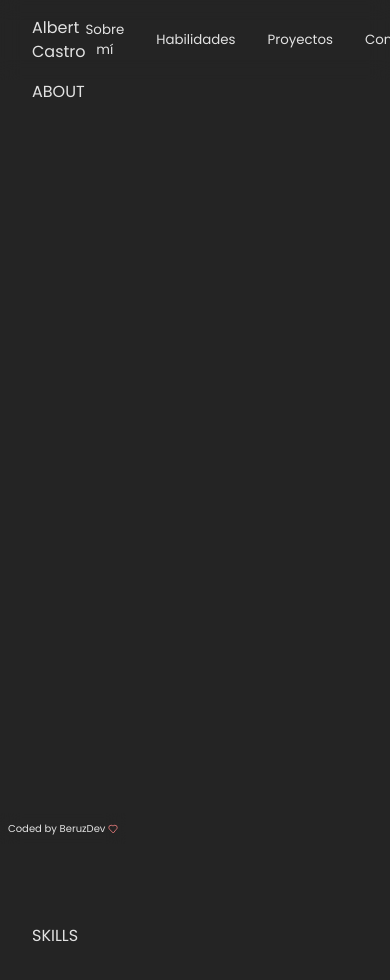
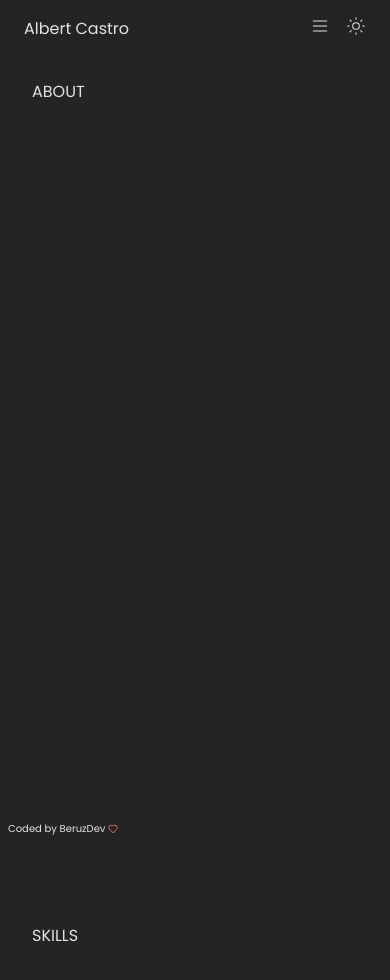
Before and after one commit to BeruzDev/react-portfolio, a React (Vite) app: page / in a window 390 px wide. Shown: the top 980 px of the page. Built offline with nearby package versions, Linux system fonts and the light colour scheme.

Commit message:
Navbar✅

```diff
--- a/src/App.css
+++ b/src/App.css
@@ -21,6 +21,10 @@
   text-rendering: optimizeLegibility;
   -webkit-font-smoothing: antialiased;
   -moz-osx-font-smoothing: grayscale;
+
+  ::-webkit-scrollbar{
+    width: 0;
+  }
 }
 
 * {
@@ -81,6 +85,19 @@
   }
 }
 
+@media (min-width: 2560px) {
+  .app{
+    section{
+      padding: 5rem 15%;
+    }
+
+    footer{
+      padding: .5rem 15%;
+    }
+
+  }
+}
+
 /*
 MEDIA QUERYS
 
@@ -88,13 +105,8 @@ MEDIA QUERYS
 
 }
 
-@media (min-width: 900px) and (max-width: 1439px) {
+
+@media (min-width: 2560px) {
 
 }
-
-@media (min-width: 1440px) {
-
-}
-
-
 */
--- a/src/components/Navbar/Navbar.jsx
+++ b/src/components/Navbar/Navbar.jsx
@@ -1,11 +1,15 @@
 import React from 'react'
 import '../../Styles/Navbar.css'
-import { Sun, SunMoon } from 'lucide-react'
+import { useHamburguer } from '../../hooks/useHamburguer.js'
+import { Sun, SunMoon, Menu, X } from 'lucide-react'
 
 const Navbar = ({ toggleTheme, isDark }) => {
+  const { isMobile, isOpen, toggleMenu } = useHamburguer()
+
   return (
     <div className="navbar">
       <div className="logo">Albert Castro</div>
+      <div className="menu-cont">
         <div className="menu">
           <button
             className="menu-btn"
@@ -47,8 +51,67 @@ const Navbar = ({ toggleTheme, isDark }) => {
           >
             Contacto
           </button>
+        </div>
+        {isMobile && (
+          <button className="hamburguer-toggle" onClick={toggleMenu}>
+            {isOpen ? (
+              <X size={20} strokeWidth={1.25} />
+            ) : (
+              <Menu size={20} strokeWidth={1.25} />
+            )}
+          </button>
+        )}
+        {isOpen && (
+          <div className={`hamburguer ${isOpen ? 'open' : 'close'}`}>
             <button
-          className="menu-btn theme-btn"
+              className="menu-btn"
+              onClick={() => {
+                document
+                  .getElementById('about')
+                  .scrollIntoView({ behavior: 'smooth' })
+                toggleMenu()
+              }}
+            >
+              Sobre mí
+            </button>
+            <button
+              className="menu-btn"
+              onClick={() => {
+                document
+                  .getElementById('skills')
+                  .scrollIntoView({ behavior: 'smooth' })
+                toggleMenu()
+              }}
+            >
+              Habilidades
+            </button>
+            <button
+              className="menu-btn"
+              onClick={() => {
+                document
+                  .getElementById('projects')
+                  .scrollIntoView({ behavior: 'smooth' })
+                toggleMenu()
+              }}
+            >
+              Proyectos
+            </button>
+            <button
+              className="menu-btn"
+              onClick={() => {
+                document
+                  .getElementById('contact')
+                  .scrollIntoView({ behavior: 'smooth' })
+                toggleMenu()
+              }}
+            >
+              Contacto
+            </button>
+          </div>
+        )}
+        <div className="theme">
+          <button
+            className="theme-btn"
             onClick={toggleTheme}
             aria-label="Toggle theme"
           >
@@ -60,6 +123,7 @@ const Navbar = ({ toggleTheme, isDark }) => {
           </button>
         </div>
       </div>
+    </div>
   )
 }
 
--- /dev/null
+++ b/src/hooks/useHamburguer.js
@@ -0,0 +1,22 @@
+import { useState, useEffect } from 'react'
+
+export const useHamburguer = () => {
+  const [isMobile, setIsMobile] = useState(window.innerWidth <= 899)
+  const [isOpen, setIsOpen] = useState(false)
+
+  const updateWindowSize = () => {
+		setIsMobile(window.innerWidth <= 899)
+	}
+
+	useEffect(() => {
+		window.addEventListener('resize', updateWindowSize)
+
+		return () => {
+			window.removeEventListener('resize', updateWindowSize)
+		}
+	}, []);
+
+  const toggleMenu = () => setIsOpen((prev) => !prev)
+
+  return { isMobile, isOpen, toggleMenu }
+}
--- a/src/styles/Navbar.css
+++ b/src/styles/Navbar.css
@@ -1,4 +1,4 @@
-.navbar{
+.navbar {
   position: fixed;
   top: 0;
   left: 0;
@@ -6,30 +6,173 @@
   padding: 1rem 2rem;
   display: flex;
   justify-content: space-between;
+	align-items: center;
+
+	.logo{
+		font-size: 1rem;
+		padding: .5rem;
 		backdrop-filter: blur(10px);
+	}
 
-	.menu{
+  .menu-cont {
+		backdrop-filter: blur(10px);
+    display: flex;
+		align-items: center;
+    gap: 2rem;
+
+    .menu {
       display: flex;
       flex-direction: row;
       gap: 2rem;
 
-		.menu-btn{
+      .menu-btn {
+        background-color: transparent;
+        border: 0;
+        transition: transform 0.3s ease, color 0.3s ease;
+
+        &:hover {
+          cursor: pointer;
+          transform: scale(1.2);
+        }
+      }
+    }
+
+		.hamburguer{
+			display: none;
+		}
+
+    .theme{
+			display: flex;
+			align-items: flex-start;
+
+			.theme-btn {
+				background-color: transparent;
+				border: 0;
+				transition: transform 0.3s ease, color 0.3s ease;
+
+				&:hover {
+					color: darkkhaki;
+					cursor: pointer;
+					transform: scale(1.2);
+				}
+			}
+		}
+  }
+}
+
+
+@media (max-width: 899px) {
+	.navbar{
+		padding: .5rem 1rem;
+
+		.menu-cont{
+			gap: .5rem;
+
+			.menu{
+				display: none;
+			}
+
+			.hamburguer-toggle{
 				background-color: transparent;
 				border: 0;
 				transition: transform 0.3s ease, color 0.3s ease;
 
 				&:hover{
+					transform: scale(1.2);
+					cursor: pointer;
+				}
+			}
+
+			.hamburguer{
+				position: absolute;
+				right: 1rem;
+				top: 3em;
+				padding: .5rem;
+				border-radius: 10px;
+				backdrop-filter: blur(10px);
+				display: flex;
+				flex-direction: column;
+				align-items: flex-start;
+				gap: .5rem;
+				transition: max-height 1s ease, opacity 1s ease;
+
+					.menu-btn {
+						background-color: transparent;
+						border: 0;
+						transition: transform 0.3s ease, color 0.3s ease;
+
+						&:hover {
 							cursor: pointer;
 							transform: scale(1.2);
 						}
 					}
+			}
 
-		.theme-btn{
-			transition: transform 0.3s ease, color 0.3s ease;
+			.hamburguer.open{
+				max-height: 150px;
+				opacity: 1;
 
-			&:hover{
-				color: darkkhaki;
+				.menu-btn{
+					transform: translateY(-20px);
+					opacity: 0;
+
+					animation: slideIn 0.3s ease forwards;
+
+						&:nth-child(1){
+							animation-delay: 0.05s;
+						}
+						&:nth-child(2){
+							animation-delay: 0.15s;
+						}
+						&:nth-child(3){
+							animation-delay: 0.25s;
+						}
+						&:nth-child(4){
+							animation-delay: 0.35s;
+						}
+				}
+			}
+
+			.theme{
+				padding: .5rem;
 			}
 		}
 	}
 }
+
+@media (min-width: 2560px) {
+	.navbar{
+		padding: 1rem 15%;
+
+		.logo{
+			font-size: 2rem;
+		}
+
+		.menu-cont{
+			.menu{
+				.menu-btn{
+					font-size: 1.5rem;
+				}
+			}
+		}
+
+		.theme{
+			.theme-btn{
+				margin-top: 10px;
+				transform: scale(1.5);
+			}
+		}
+	}
+}
+
+
+@keyframes slideIn {
+	from{
+		opacity: 0;
+		transform: translateY(-30px);
+	}
+	to {
+		opacity: 1;
+		transform: translateY(0);
+	}
+}
```
Lines whose indentation alone changed are shown as unchanged.
